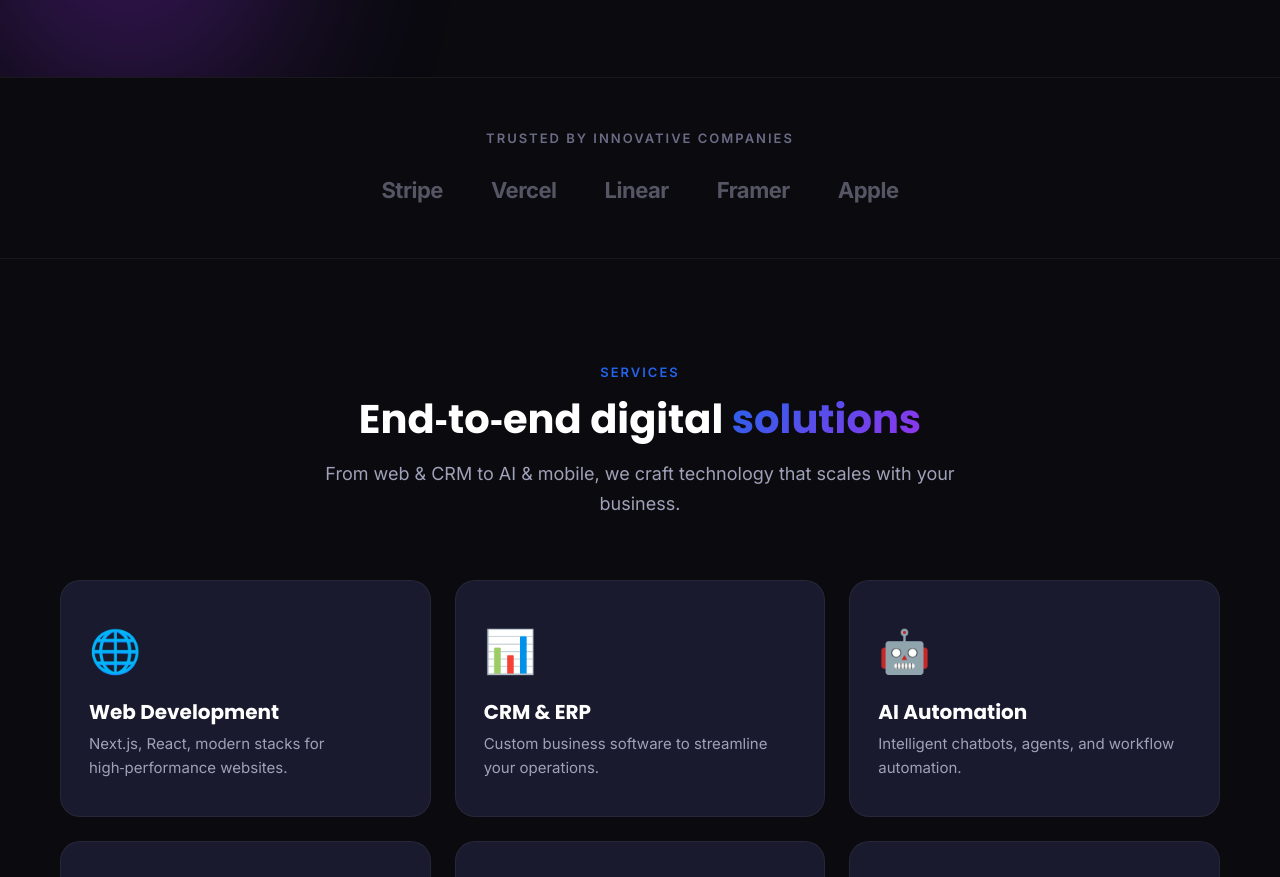
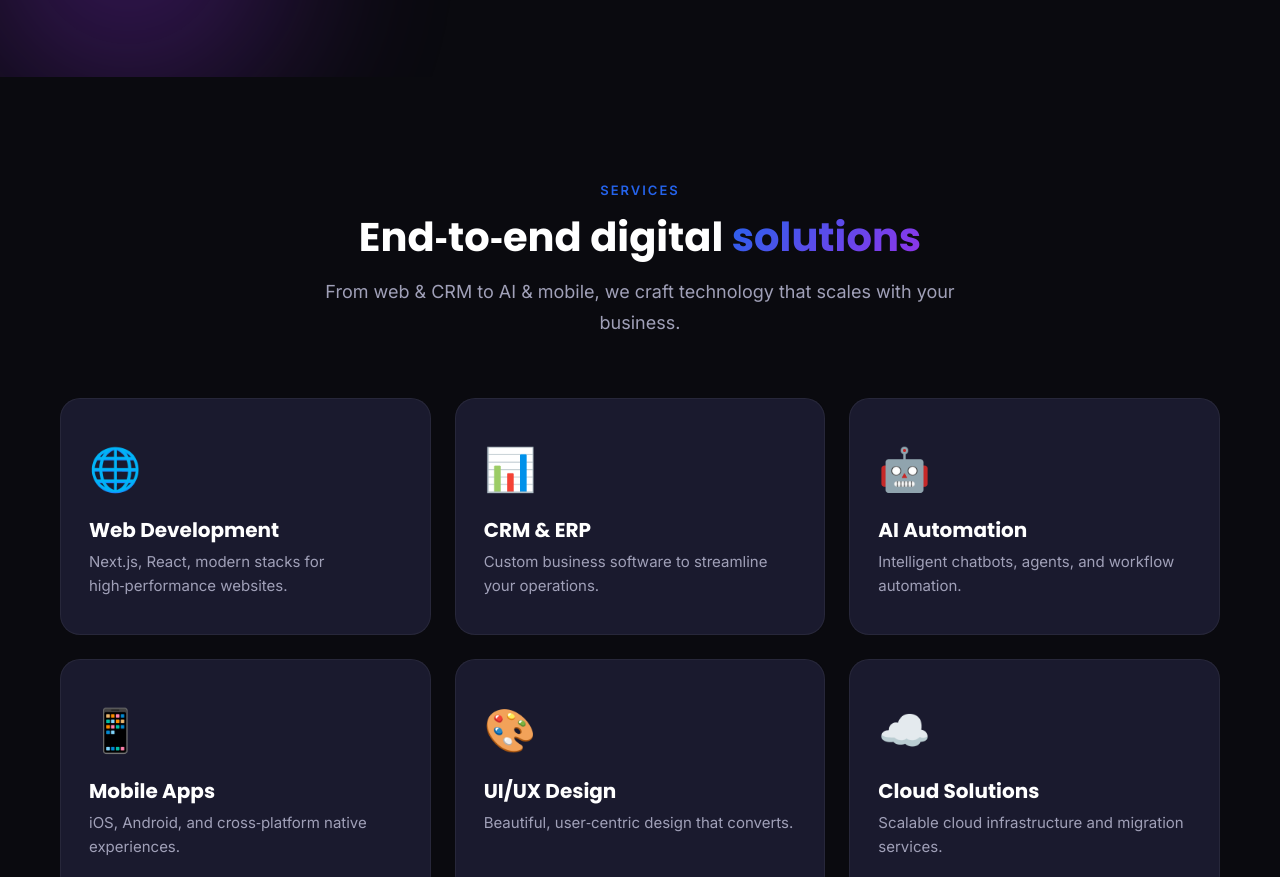
Before and after one commit to Rahulprasad29V/boni-bytes-edutech.portfolio-, a plain HTML site: page index.html in a window 1280 px wide. Shown: the part 828-1705 px from the top of the page. Drawn offline with nearby package versions, Linux system fonts and the light colour scheme.

Commit message:
Remove trusted companies section
Removed the trusted companies section and related styles from the HTML and CSS.

```diff
--- a/index.html
+++ b/index.html
@@ -10,7 +10,7 @@
     <script src="https://cdn.jsdelivr.net/npm/@emailjs/browser@3/dist/email.min.js"></script>
     <style>
         /* ============================================
-                   COMPLETE CSS (same as previous)
+                   CSS VARIABLES & THEMES
                    ============================================ */
         :root {
             --primary: #2563EB;
@@ -44,6 +44,9 @@
             --glow-color: rgba(37, 99, 235, 0.15);
         }
 
+        /* ============================================
+                   RESET & BASE
+                   ============================================ */
         * {
             margin: 0;
             padding: 0;
@@ -720,48 +723,6 @@
         section {
             padding: 100px 0;
             position: relative;
-        }
-
-        /* ============================================
-                   TRUSTED COMPANIES
-                   ============================================ */
-        .trusted {
-            padding: 50px 0;
-            border-top: 1px solid var(--border-color);
-            border-bottom: 1px solid var(--border-color);
-        }
-
-        .trusted-text {
-            text-align: center;
-            font-size: 13px;
-            font-weight: 600;
-            color: var(--text-muted);
-            letter-spacing: 2px;
-            text-transform: uppercase;
-            margin-bottom: 24px;
-        }
-
-        .trusted-logos {
-            display: flex;
-            justify-content: center;
-            align-items: center;
-            gap: 48px;
-            flex-wrap: wrap;
-            opacity: 0.5;
-        }
-
-        .trusted-logos span {
-            font-size: 22px;
-            font-weight: 700;
-            color: var(--text-secondary);
-            letter-spacing: -0.5px;
-            transition: var(--transition);
-        }
-
-        .trusted-logos span:hover {
-            opacity: 1;
-            color: var(--primary);
-            transform: scale(1.05);
         }
 
         /* ============================================
@@ -1815,22 +1776,6 @@
     </section>
 
     <!-- ============================================
-    TRUSTED COMPANIES
-    ============================================ -->
-    <section class="trusted">
-        <div class="container">
-            <p class="trusted-text">Trusted by innovative companies</p>
-            <div class="trusted-logos">
-                <span>Stripe</span>
-                <span>Vercel</span>
-                <span>Linear</span>
-                <span>Framer</span>
-                <span>Apple</span>
-            </div>
-        </div>
-    </section>
-
-    <!-- ============================================
     SERVICES SECTION
     ============================================ -->
     <section class="services" id="services">
@@ -2126,7 +2071,7 @@
     </section>
 
     <!-- ============================================
-    CONTACT SECTION (WITH WORKING FORM)
+    CONTACT SECTION
     ============================================ -->
     <section class="contact" id="contact">
         <div class="container">
@@ -2275,15 +2220,14 @@
     </button>
 
     <!-- ============================================
-    JAVASCRIPT - COMPLETE WITH EMAILJS
+    JAVASCRIPT
     ============================================ -->
     <script>
         // ============================================
-        // EMAILJS CONFIGURATION - UPDATE THESE VALUES
+        // EMAILJS CONFIGURATION
         // ============================================
         (function() {
             // 🔑 IMPORTANT: Replace these with your actual EmailJS credentials
-            // Get them from: https://www.emailjs.com/
             const EMAILJS_PUBLIC_KEY = 'YOUR_PUBLIC_KEY'; // Replace with your public key
             const EMAILJS_SERVICE_ID = 'YOUR_SERVICE_ID'; // Replace with your service ID
             const EMAILJS_TEMPLATE_ID = 'YOUR_TEMPLATE_ID'; // Replace with your template ID
@@ -2296,21 +2240,16 @@
             const sendBtn = document.getElementById('sendBtn');
             const formSuccess = document.getElementById('formSuccess');
 
-            // Get form elements
             const nameInput = document.getElementById('userName');
             const emailInput = document.getElementById('userEmail');
             const subjectInput = document.getElementById('userSubject');
             const messageInput = document.getElementById('userMessage');
 
-            // Error elements
             const nameError = document.getElementById('nameError');
             const emailError = document.getElementById('emailError');
             const subjectError = document.getElementById('subjectError');
             const messageError = document.getElementById('messageError');
 
-            // ============================================
-            // VALIDATION FUNCTIONS
-            // ============================================
             function validateField(input, errorEl, condition) {
                 if (!condition) {
                     input.classList.add('error');
@@ -2325,7 +2264,6 @@
                 }
             }
 
-            // Real-time validation
             nameInput.addEventListener('input', function() {
                 validateField(this, nameError, this.value.trim().length >= 2);
             });
@@ -2343,18 +2281,14 @@
                 validateField(this, messageError, this.value.trim().length >= 10);
             });
 
-            // ============================================
-            // FORM SUBMISSION
-            // ============================================
             form.addEventListener('submit', function(e) {
                 e.preventDefault();
 
-                // Validate all fields
                 const isNameValid = validateField(nameInput, nameError, nameInput.value.trim().length >= 2);
                 const isEmailValid = validateField(emailInput, emailError, /^[^\s@]+@[^\s@]+\.[^\s@]+$/.test(emailInput
                     .value));
                 const isSubjectValid = validateField(subjectInput, subjectError, subjectInput.value.trim().length >=
-                3);
+                    3);
                 const isMessageValid = validateField(messageInput, messageError, messageInput.value.trim().length >=
                     10);
 
@@ -2363,11 +2297,9 @@
                     return;
                 }
 
-                // Disable button and show loading
                 sendBtn.disabled = true;
                 sendBtn.innerHTML = '<span>Sending... <i class="fas fa-spinner fa-spin"></i></span>';
 
-                // Prepare template parameters (matches your EmailJS template)
                 const templateParams = {
                     name: nameInput.value.trim(),
                     email: emailInput.value.trim(),
@@ -2375,26 +2307,21 @@
                     message: messageInput.value.trim()
                 };
 
-                // Send email using EmailJS
                 emailjs.send(EMAILJS_SERVICE_ID, EMAILJS_TEMPLATE_ID, templateParams)
                     .then(function(response) {
-                        console.log('✅ Email sent successfully!', response.status, response.text);
-                        // Show success
+                        console.log('✅ Email sent successfully!');
                         form.style.display = 'none';
                         formSuccess.classList.add('show');
                         showToast('🎉 Message sent successfully!', 'success');
 
-                        // Reset form after 5 seconds
                         setTimeout(() => {
                             form.reset();
                             form.style.display = 'flex';
                             formSuccess.classList.remove('show');
-                            // Reset input styles
                             document.querySelectorAll('.contact-form input, .contact-form textarea')
                                 .forEach(el => {
                                     el.classList.remove('success', 'error');
                                 });
-                            // Reset button
                             sendBtn.disabled = false;
                             sendBtn.innerHTML = '<span>Send Message <i class="fas fa-paper-plane"></i></span>';
                         }, 5000);
@@ -2402,20 +2329,15 @@
                     .catch(function(error) {
                         console.error('❌ Failed to send email:', error);
                         showToast('Failed to send message. Please try again.', 'error');
-                        // Reset button
                         sendBtn.disabled = false;
                         sendBtn.innerHTML = '<span>Send Message <i class="fas fa-paper-plane"></i></span>';
                     });
             });
 
-            // ============================================
-            // TOAST NOTIFICATION
-            // ============================================
             function showToast(message, type = 'info') {
                 const toast = document.getElementById('toast');
                 toast.textContent = message;
                 toast.className = 'toast ' + type + ' show';
-
                 setTimeout(() => {
                     toast.classList.remove('show');
                 }, 4000);
@@ -2431,7 +2353,7 @@
             });
 
             // ============================================
-            // PARTICLES SYSTEM
+            // PARTICLES
             // ============================================
             const canvas = document.getElementById('particles-canvas');
             const ctx = canvas.getContext('2d');
@@ -2503,15 +2425,6 @@
                 requestAnimationFrame(animateParticles);
             }
             animateParticles();
-
-            // ============================================
-            // CURSOR GLOW
-            // ============================================
-            const cursorGlow = document.getElementById('cursor-glow');
-            document.addEventListener('mousemove', (e) => {
-                cursorGlow.style.left = e.clientX + 'px';
-                cursorGlow.style.top = e.clientY + 'px';
-            });
 
             // ============================================
             // NAVBAR SCROLL
@@ -2686,9 +2599,7 @@
 
             console.log('🚀 Boni Bytes Edutech - Premium Software Agency');
             console.log('📧 Contact form is ready to send emails via EmailJS!');
-            console.log('⚙️ Make sure to update EMAILJS_PUBLIC_KEY, EMAILJS_SERVICE_ID, and EMAILJS_TEMPLATE_ID');
         })();
     </script>
-
 </body>
 </html>
```
